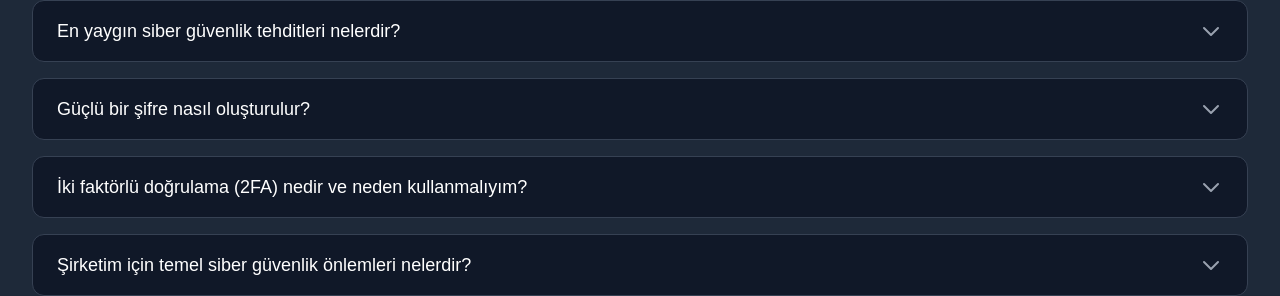
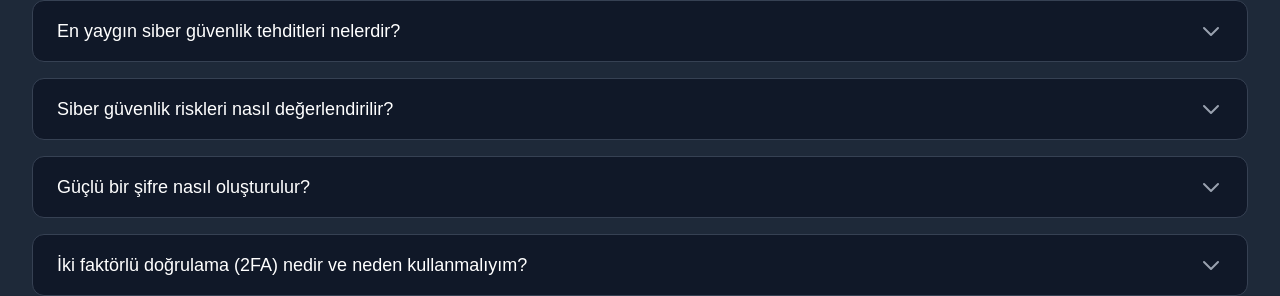
Before and after one commit to gokiceynn/CYBERLY, a Next.js app: page /sss in a window 1280 px wide. Shown: the part 607-903 px from the top of the page. Built offline with nearby package versions, Linux system fonts and the light colour scheme.

Commit message:
feat: SSS sayfasına yeni sorular ve görsel desteği eklendi

```diff
--- a/app/sss/page.tsx
+++ b/app/sss/page.tsx
@@ -3,63 +3,105 @@
 import React, { useState } from 'react'
 import Navbar from '../components/Navbar'
 import Footer from '../components/Footer'
+import Image from 'next/image'
 
 interface FAQItem {
   question: string
   answer: string
   category: string
+  imageUrl?: string
 }
 
 const faqData: FAQItem[] = [
   {
     category: "Genel Siber Güvenlik",
     question: "Siber güvenlik nedir ve neden önemlidir?",
-    answer: "Siber güvenlik, bilgisayar sistemleri, ağlar, programlar ve verilerin dijital saldırılardan korunması için uygulanan teknolojiler, süreçler ve uygulamaların bütünüdür. Önemlidir çünkü: 1) Kişisel ve kurumsal verilerinizi korur, 2) Finansal kayıpları önler, 3) İtibarınızı korur, 4) Yasal yükümlülükleri yerine getirmenizi sağlar, 5) İş sürekliliğini garanti eder."
+    answer: "Siber güvenlik, bilgisayar sistemleri, ağlar, programlar ve verilerin dijital saldırılardan korunması için uygulanan teknolojiler, süreçler ve uygulamaların bütünüdür. Önemlidir çünkü: 1) Kişisel ve kurumsal verilerinizi korur, 2) Finansal kayıpları önler, 3) İtibarınızı korur, 4) Yasal yükümlülükleri yerine getirmenizi sağlar, 5) İş sürekliliğini garanti eder.",
+    imageUrl: "/images/cybersecurity-basics.jpg"
   },
   {
     category: "Genel Siber Güvenlik",
     question: "En yaygın siber güvenlik tehditleri nelerdir?",
-    answer: "En yaygın siber güvenlik tehditleri: 1) Fidye yazılımları (Ransomware), 2) Kimlik avı (Phishing) saldırıları, 3) Kötü amaçlı yazılımlar (Malware), 4) Sosyal mühendislik saldırıları, 5) DDoS (Distributed Denial of Service) saldırıları, 6) Veri sızıntıları, 7) Şifre saldırıları, 8) Sıfır gün açıkları."
+    answer: "En yaygın siber güvenlik tehditleri: 1) Fidye yazılımları (Ransomware), 2) Kimlik avı (Phishing) saldırıları, 3) Kötü amaçlı yazılımlar (Malware), 4) Sosyal mühendislik saldırıları, 5) DDoS (Distributed Denial of Service) saldırıları, 6) Veri sızıntıları, 7) Şifre saldırıları, 8) Sıfır gün açıkları.",
+    imageUrl: "/images/cyber-threats.jpg"
+  },
+  {
+    category: "Genel Siber Güvenlik",
+    question: "Siber güvenlik riskleri nasıl değerlendirilir?",
+    answer: "Siber güvenlik riskleri şu adımlarla değerlendirilir: 1) Varlıkların tespiti ve sınıflandırılması, 2) Tehditlerin belirlenmesi ve analizi, 3) Zafiyetlerin tespiti, 4) Risk skorlaması, 5) Önceliklendirme, 6) Risk azaltma stratejilerinin belirlenmesi, 7) Sürekli izleme ve güncelleme. Risk değerlendirmesi düzenli olarak tekrarlanmalıdır.",
+    imageUrl: "/images/risk-assessment.jpg"
   },
   {
     category: "Kişisel Güvenlik",
     question: "Güçlü bir şifre nasıl oluşturulur?",
-    answer: "Güçlü bir şifre oluşturmak için: 1) En az 12 karakter kullanın, 2) Büyük ve küçük harfler kullanın, 3) Sayılar ekleyin, 4) Özel karakterler kullanın, 5) Tahmin edilebilir kelimelerden kaçının, 6) Her hesap için farklı şifre kullanın, 7) Şifre yöneticisi kullanmayı düşünün. Örnek: 'P@ssw0rd123!' yerine 'K9#mP$vL2@nX5' gibi karmaşık bir şifre kullanın."
+    answer: "Güçlü bir şifre oluşturmak için: 1) En az 12 karakter kullanın, 2) Büyük ve küçük harfler kullanın, 3) Sayılar ekleyin, 4) Özel karakterler kullanın, 5) Tahmin edilebilir kelimelerden kaçının, 6) Her hesap için farklı şifre kullanın, 7) Şifre yöneticisi kullanmayı düşünün. Örnek: 'P@ssw0rd123!' yerine 'K9#mP$vL2@nX5' gibi karmaşık bir şifre kullanın.",
+    imageUrl: "/images/password-security.jpg"
   },
   {
     category: "Kişisel Güvenlik",
     question: "İki faktörlü doğrulama (2FA) nedir ve neden kullanmalıyım?",
-    answer: "İki faktörlü doğrulama, hesabınıza giriş yaparken iki farklı doğrulama yöntemi kullanmanızı gerektiren bir güvenlik önlemidir. Örneğin: 1) Şifreniz (bildiğiniz bir şey), 2) Telefonunuza gelen kod (sahip olduğunuz bir şey). Kullanmanız önerilir çünkü: 1) Hesabınızı %99.9 daha güvenli hale getirir, 2) Şifreniz çalınsa bile hesabınıza erişimi engeller, 3) Çoğu büyük platform ücretsiz olarak sunuyor."
+    answer: "İki faktörlü doğrulama, hesabınıza giriş yaparken iki farklı doğrulama yöntemi kullanmanızı gerektiren bir güvenlik önlemidir. Örneğin: 1) Şifreniz (bildiğiniz bir şey), 2) Telefonunuza gelen kod (sahip olduğunuz bir şey). Kullanmanız önerilir çünkü: 1) Hesabınızı %99.9 daha güvenli hale getirir, 2) Şifreniz çalınsa bile hesabınıza erişimi engeller, 3) Çoğu büyük platform ücretsiz olarak sunuyor.",
+    imageUrl: "/images/2fa-security.jpg"
+  },
+  {
+    category: "Kişisel Güvenlik",
+    question: "Sosyal medya güvenliği nasıl sağlanır?",
+    answer: "Sosyal medya güvenliği için: 1) Güçlü şifreler kullanın, 2) İki faktörlü doğrulama aktif edin, 3) Gizlilik ayarlarını düzenli kontrol edin, 4) Şüpheli bağlantılara tıklamayın, 5) Kişisel bilgilerinizi paylaşmayın, 6) Düzenli güvenlik kontrolleri yapın, 7) Güvenilir olmayan uygulamalara izin vermeyin, 8) Oturum açık kalmış hesapları kapatın.",
+    imageUrl: "/images/social-media-security.jpg"
   },
   {
     category: "Kurumsal Güvenlik",
     question: "Şirketim için temel siber güvenlik önlemleri nelerdir?",
-    answer: "Temel kurumsal siber güvenlik önlemleri: 1) Güvenlik duvarı ve antivirüs yazılımları, 2) Düzenli güvenlik güncellemeleri, 3) Çalışan eğitimleri, 4) Veri yedekleme sistemleri, 5) Erişim kontrolü ve yetkilendirme, 6) Olay müdahale planı, 7) Güvenlik politikaları ve prosedürleri, 8) Düzenli güvenlik denetimleri."
+    answer: "Temel kurumsal siber güvenlik önlemleri: 1) Güvenlik duvarı ve antivirüs yazılımları, 2) Düzenli güvenlik güncellemeleri, 3) Çalışan eğitimleri, 4) Veri yedekleme sistemleri, 5) Erişim kontrolü ve yetkilendirme, 6) Olay müdahale planı, 7) Güvenlik politikaları ve prosedürleri, 8) Düzenli güvenlik denetimleri.",
+    imageUrl: "/images/corporate-security.jpg"
   },
   {
     category: "Kurumsal Güvenlik",
     question: "Veri sızıntısı durumunda ne yapılmalıdır?",
-    answer: "Veri sızıntısı durumunda yapılması gerekenler: 1) Olayı hemen tespit edin ve izole edin, 2) Güvenlik ekibini ve yönetimi bilgilendirin, 3) Etkilenen sistemleri güvenli hale getirin, 4) Yasal gereklilikleri yerine getirin (KVKK, GDPR vb.), 5) Müşterileri ve paydaşları bilgilendirin, 6) Olayı belgelendirin ve analiz edin, 7) Önleyici tedbirleri güncelleyin."
+    answer: "Veri sızıntısı durumunda yapılması gerekenler: 1) Olayı hemen tespit edin ve izole edin, 2) Güvenlik ekibini ve yönetimi bilgilendirin, 3) Etkilenen sistemleri güvenli hale getirin, 4) Yasal gereklilikleri yerine getirin (KVKK, GDPR vb.), 5) Müşterileri ve paydaşları bilgilendirin, 6) Olayı belgelendirin ve analiz edin, 7) Önleyici tedbirleri güncelleyin.",
+    imageUrl: "/images/data-breach.jpg"
+  },
+  {
+    category: "Kurumsal Güvenlik",
+    question: "Çalışan siber güvenlik eğitimi nasıl yapılır?",
+    answer: "Çalışan siber güvenlik eğitimi için: 1) Düzenli eğitim programları oluşturun, 2) Gerçek senaryolar üzerinden pratik yapın, 3) Phishing simülasyonları düzenleyin, 4) Güvenlik politikalarını anlatın, 5) Olay raporlama prosedürlerini öğretin, 6) Güncel tehditler hakkında bilgilendirin, 7) Eğitim sonrası değerlendirme yapın, 8) Sürekli güncelleme ve tekrar sağlayın.",
+    imageUrl: "/images/employee-training.jpg"
   },
   {
     category: "Yasal ve Düzenleyici",
     question: "KVKK (Kişisel Verilerin Korunması Kanunu) nedir?",
-    answer: "KVKK, kişisel verilerin işlenmesi ve korunmasına ilişkin kuralları belirleyen bir kanundur. Önemli noktalar: 1) Kişisel verilerin işlenmesi için açık rıza gereklidir, 2) Veri güvenliği önlemleri alınmalıdır, 3) Veri sızıntısı durumunda bildirim yapılmalıdır, 4) Veri sahiplerinin hakları korunmalıdır, 5) Veri işleme kayıtları tutulmalıdır, 6) Veri koruma görevlisi atanmalıdır."
+    answer: "KVKK, kişisel verilerin işlenmesi ve korunmasına ilişkin kuralları belirleyen bir kanundur. Önemli noktalar: 1) Kişisel verilerin işlenmesi için açık rıza gereklidir, 2) Veri güvenliği önlemleri alınmalıdır, 3) Veri sızıntısı durumunda bildirim yapılmalıdır, 4) Veri sahiplerinin hakları korunmalıdır, 5) Veri işleme kayıtları tutulmalıdır, 6) Veri koruma görevlisi atanmalıdır.",
+    imageUrl: "/images/kvkk-compliance.jpg"
   },
   {
     category: "Yasal ve Düzenleyici",
     question: "Siber suçların yasal sonuçları nelerdir?",
-    answer: "Siber suçların yasal sonuçları: 1) TCK'da tanımlanan suçlar (madde 243-245), 2) Ağır para cezaları, 3) Hapis cezaları, 4) Tazminat yükümlülükleri, 5) İtibar kaybı, 6) Lisans iptalleri, 7) İş yapma yasağı. Örnek: KVKK ihlali durumunda 1.8 milyon TL'ye varan para cezaları uygulanabilir."
+    answer: "Siber suçların yasal sonuçları: 1) TCK'da tanımlanan suçlar (madde 243-245), 2) Ağır para cezaları, 3) Hapis cezaları, 4) Tazminat yükümlülükleri, 5) İtibar kaybı, 6) Lisans iptalleri, 7) İş yapma yasağı. Örnek: KVKK ihlali durumunda 1.8 milyon TL'ye varan para cezaları uygulanabilir.",
+    imageUrl: "/images/cyber-crime.jpg"
+  },
+  {
+    category: "Yasal ve Düzenleyici",
+    question: "Siber sigorta nedir ve neden önemlidir?",
+    answer: "Siber sigorta, siber saldırılar ve veri sızıntıları sonucu oluşabilecek maddi kayıpları karşılayan bir sigorta türüdür. Önemlidir çünkü: 1) Finansal kayıpları karşılar, 2) İtibar yönetimi maliyetlerini karşılar, 3) Yasal savunma giderlerini karşılar, 4) İş kesintisi kayıplarını karşılar, 5) Veri kurtarma maliyetlerini karşılar, 6) Müşteri bildirim maliyetlerini karşılar.",
+    imageUrl: "/images/cyber-insurance.jpg"
   },
   {
     category: "Güncel Tehditler",
     question: "Yapay zeka ve siber güvenlik ilişkisi nedir?",
-    answer: "Yapay zeka ve siber güvenlik ilişkisi: 1) Yapay zeka saldırıları tespit etmek için kullanılır, 2) Otomatik tehdit analizi yapabilir, 3) Sahte e-postaları tespit edebilir, 4) Anormal davranışları belirleyebilir, 5) Güvenlik açıklarını önceden tespit edebilir. Ancak yapay zeka aynı zamanda siber saldırganlar tarafından da kullanılabilir."
+    answer: "Yapay zeka ve siber güvenlik ilişkisi: 1) Yapay zeka saldırıları tespit etmek için kullanılır, 2) Otomatik tehdit analizi yapabilir, 3) Sahte e-postaları tespit edebilir, 4) Anormal davranışları belirleyebilir, 5) Güvenlik açıklarını önceden tespit edebilir. Ancak yapay zeka aynı zamanda siber saldırganlar tarafından da kullanılabilir.",
+    imageUrl: "/images/ai-security.jpg"
   },
   {
     category: "Güncel Tehditler",
     question: "Kripto para ve blockchain güvenliği nasıl sağlanır?",
-    answer: "Kripto para ve blockchain güvenliği için: 1) Güvenli cüzdan kullanımı, 2) İki faktörlü doğrulama, 3) Soğuk depolama çözümleri, 4) Güvenilir borsaların kullanımı, 5) Özel anahtarların güvenli saklanması, 6) Düzenli güvenlik denetimleri, 7) Şüpheli işlemlerin takibi, 8) Yedekleme stratejileri önemlidir."
+    answer: "Kripto para ve blockchain güvenliği için: 1) Güvenli cüzdan kullanımı, 2) İki faktörlü doğrulama, 3) Soğuk depolama çözümleri, 4) Güvenilir borsaların kullanımı, 5) Özel anahtarların güvenli saklanması, 6) Düzenli güvenlik denetimleri, 7) Şüpheli işlemlerin takibi, 8) Yedekleme stratejileri önemlidir.",
+    imageUrl: "/images/crypto-security.jpg"
+  },
+  {
+    category: "Güncel Tehditler",
+    question: "IoT (Nesnelerin İnterneti) güvenliği nasıl sağlanır?",
+    answer: "IoT güvenliği için: 1) Güçlü şifreler kullanın, 2) Cihazları güncel tutun, 3) Güvenlik duvarı kullanın, 4) Ağ segmentasyonu yapın, 5) Varsayılan ayarları değiştirin, 6) Düzenli güvenlik taramaları yapın, 7) Güvenilir markaların ürünlerini kullanın, 8) Cihaz erişimlerini sınırlayın, 9) Veri şifreleme kullanın.",
+    imageUrl: "/images/iot-security.jpg"
   }
 ]
 
@@ -147,7 +189,21 @@ export default function FAQPage() {
                   </button>
                   {openIndex === index && (
                     <div className="px-6 py-4 bg-gray-800">
-                      <p className="text-gray-300 whitespace-pre-line">{faq.answer}</p>
+                      <div className="flex flex-col md:flex-row gap-6">
+                        <div className="flex-1">
+                          <p className="text-gray-300 whitespace-pre-line">{faq.answer}</p>
+                        </div>
+                        {faq.imageUrl && (
+                          <div className="w-full md:w-64 h-48 relative rounded-lg overflow-hidden">
+                            <Image
+                              src={faq.imageUrl}
+                              alt={faq.question}
+                              fill
+                              className="object-cover"
+                            />
+                          </div>
+                        )}
+                      </div>
                     </div>
                   )}
                 </div>
```
